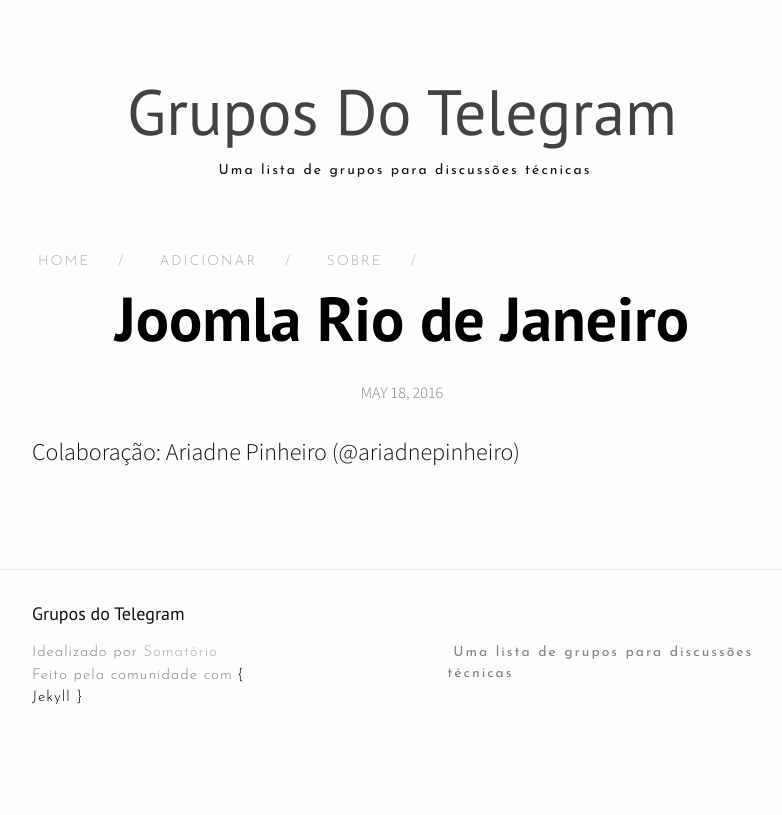
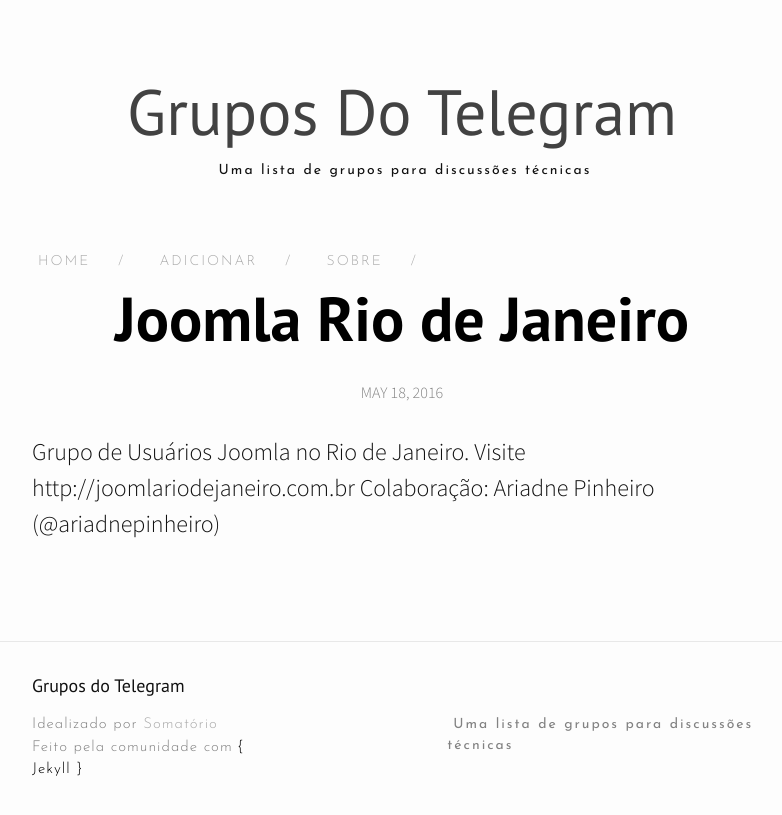
Before and after one commit to listatelegram/listatelegram.github.io, a Jekyll site: the page built from _posts/2016-05-18-joomla-riodejaneiro.markdown, in a window 1280 px wide. Shown: the top 815 px of the page, without its empty margins (238-1020 px from the left). Built offline with Jekyll 4.4.1, drawn with Linux system fonts in a browser that asks for light colours; nearby versions of some CDN libraries.

Commit message:
Descrição do grupo Joomla RJ atualizada

```diff
--- a/_posts/2016-05-18-joomla-riodejaneiro.markdown
+++ b/_posts/2016-05-18-joomla-riodejaneiro.markdown
@@ -4,4 +4,5 @@
 categories: jekyll update
 link-telegram: https://telegram.me/joomlariodejaneiro
 ---
+Grupo de Usuários Joomla no Rio de Janeiro. Visite http://joomlariodejaneiro.com.br
 Colaboração: Ariadne Pinheiro (@ariadnepinheiro)
```
